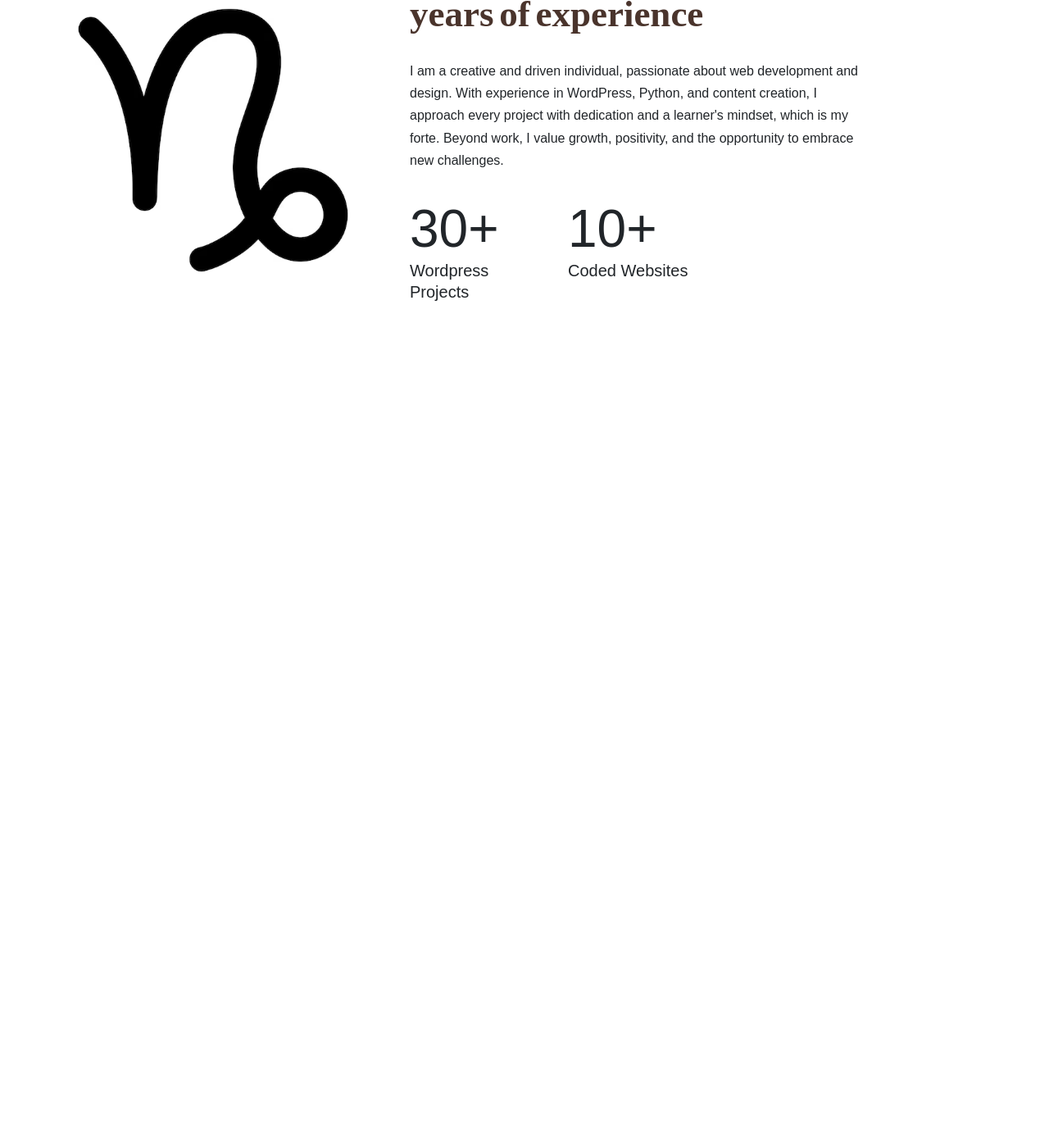
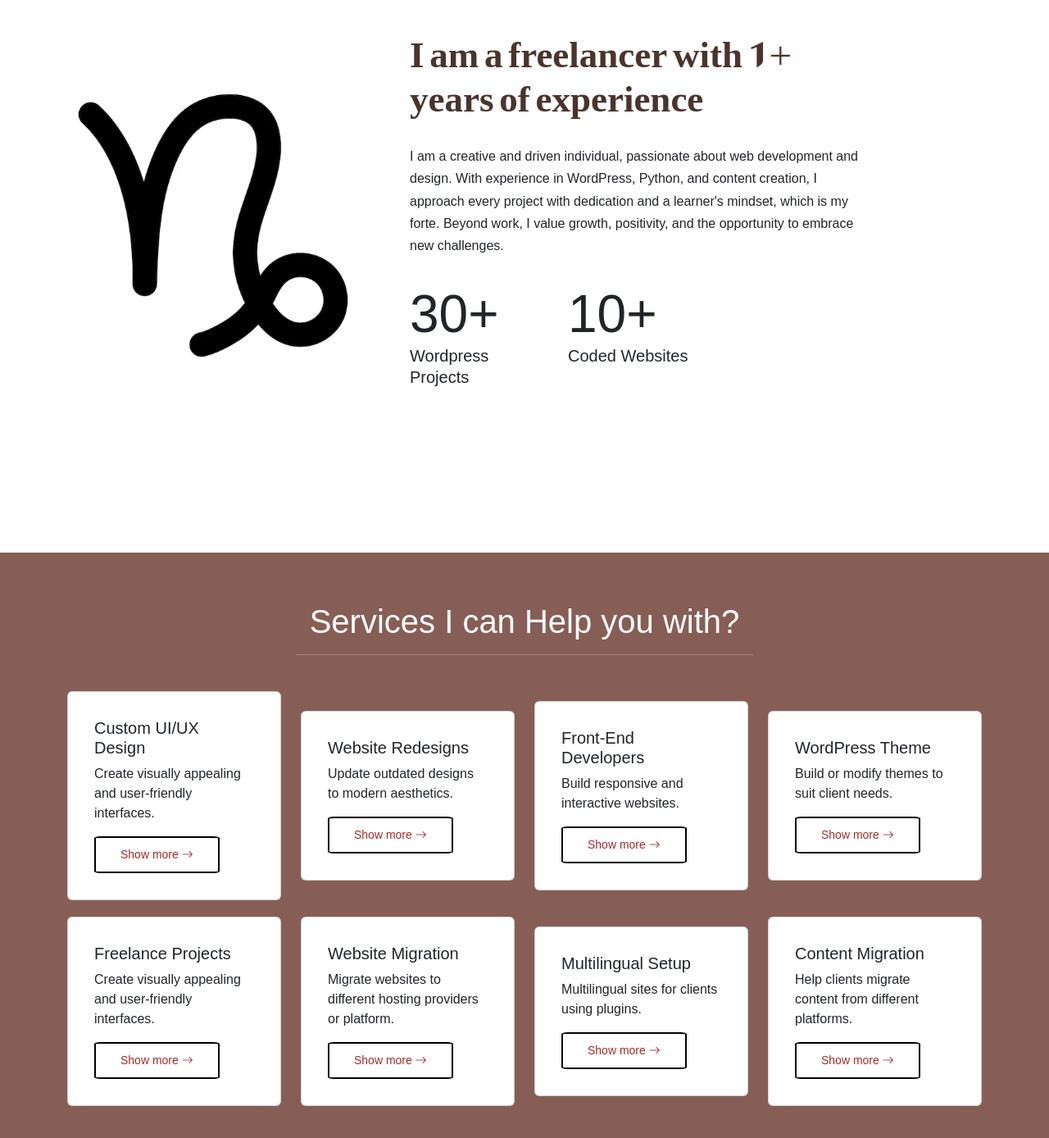
Before and after one commit to developology/RiddhiAgrawalPortfolio, a plain HTML site: page index.html in a window 1280 px wide. Shown: the part 1012-2400 px from the top of the page at 82% size. Before the commit the page ends 1478 px from the top, so only its background shows below. Drawn offline with nearby package versions, Linux system fonts and the light colour scheme; a web font is replaced by a local one.

Commit message:
Services Section

```diff
--- a/css/styles.css
+++ b/css/styles.css
@@ -117,6 +117,12 @@ body {
 /*About me Section*/
 
 
+.about_bg{
+    height: 100vh;
+    display: flex;
+    align-items:center;
+}
+
 .about_div{
     padding-right: 60px;
     padding-left: 50px;
@@ -141,18 +147,75 @@ line-height: 1.7;
 padding-top:35px;
 }
 
-
 @media (max-width: 767px) {
     .about_div{
         padding: 20px;
         order: -1;
     }
     .about_image{
-        height: 270px;
-        width: 270px;
+        height: 200px;
+        width: 200px;
+        border: 2px solid black;
+        border-radius: 50%;
+        padding: 20px;
     }
     .home_h1_about{
         font-size: 35px;
-
+    }
+    .about_bg{
+        padding-bottom: 30px;
+        height: auto;
+        align-items: start;
+        padding-top: 20px;
     }
 }
+
+/*services section*/
+
+.home_h1_services{
+    display: flex;
+    justify-content: center;
+    align-items: center;
+}
+
+.bg_services{
+    height: 100vh;
+    padding-top: 60px;
+    background-color: #80544cf0;
+    color: white;
+}
+
+.services-button{
+    padding: 10px 30px;
+    font-size: 14px;
+    line-height: 1.5;
+    text-decoration: none;
+    color: brown;
+    box-shadow: 6px 6px 0 -1px white;
+    border-radius: 5%;
+}
+
+.services-button:hover{
+color: white;
+background-color: black;
+box-shadow: 5px 5px 0 -2px white;
+}
+
+
+.div_of_cards{
+    display: flex;
+    justify-content: center;
+    align-items: center;
+}
+
+
+
+@media (max-width: 767px) {
+    .home_h1_services{
+        font-size: 24px;
+    }
+
+    .bg_services{
+        height: auto;
+    }
+}
--- a/index.html
+++ b/index.html
@@ -77,7 +77,7 @@
 
     <!--About me Section-->
 
-    <div class="container-fluid">
+    <div class="container-fluid about_bg">
       <div class="container pt-5 pb-5">
         <div class="row">
           <div class="col-lg-4 pt-4">
@@ -92,7 +92,7 @@
                 <span class="counter display-3 text-dark d-block">30+</span>
                 <span class="h5 text-gray counter_subtitle">Wordpress Projects </span>
               </div>
-              <div class="col-lg-4 pb-5">
+              <div class="col-lg-4">
                 <span class="counter display-3 text-dark d-block">10+</span>
                 <span class="h5 text-gray counter_subtitle">Coded Websites</span>
               </div>
@@ -103,5 +103,108 @@
         </div>
       </div>
     </div>
+
+
+    <!-- Services Section-->
+    <div class="container-fluid bg_services">
+      <div class="container">
+        <h1 class="home_h1_services">Services I can Help you with?</h1>
+        <hr class="text-white w-50 pb-4 pt-1 mx-auto">
+
+        <div class="row">
+          <div class="col-lg-3 div_of_cards">
+            <div class="card p-3" style="width: 20rem; margin-bottom: 20px;">
+              <div class="card-body">
+                <h5 class="card-title">Custom UI/UX Design</h5>
+                <p class="card-text">Create visually appealing and user-friendly interfaces.</p>
+                <a href="#" class="btn services-button border border-2 border-black">Show more <i class="bi bi-arrow-right"></i></a>
+              </div>
+            </div>
+          </div>
+
+
+          <div class="col-lg-3 div_of_cards">
+            <div class="card p-3" style="width: 20rem; margin-bottom: 20px;">
+              <div class="card-body">
+                <h5 class="card-title">Website Redesigns</h5>
+                <p class="card-text">Update outdated designs to modern aesthetics.</p>
+                <a href="#" class="btn services-button border border-2 border-black">Show more <i class="bi bi-arrow-right"></i></a>
+              </div>
+            </div>
+          </div>
+
+          <div class="col-lg-3 div_of_cards">
+            <div class="card p-3" style="width: 20rem; margin-bottom: 20px; ">
+              <div class="card-body">
+                <h5 class="card-title">Front-End Developers</h5>
+                <p class="card-text">Build responsive and interactive websites.</p>
+                <a href="#" class="btn services-button border border-2 border-black">Show more <i class="bi bi-arrow-right"></i></a>
+              </div>
+            </div>
+          </div>
+
+
+          <div class="col-lg-3 div_of_cards">
+            <div class="card p-3" style="width: 20rem; margin-bottom: 20px;">
+              <div class="card-body">
+                <h5 class="card-title"> WordPress Theme</h5>
+                <p class="card-text">Build or modify themes to suit client needs.</p>
+                <a href="#" class="btn services-button border border-2 border-black">Show more <i class="bi bi-arrow-right"></i></a>
+              </div>
+            </div>
+          </div>
+
+          <div class="col-lg-3 div_of_cards">
+            <div class="card p-3" style="width: 20rem; margin-bottom: 20px;">
+              <div class="card-body">
+                <h5 class="card-title">Freelance Projects</h5>
+                <p class="card-text">Create visually appealing and user-friendly interfaces.</p>
+                <a href="#" class="btn services-button border border-2 border-black">Show more <i class="bi bi-arrow-right"></i></a>
+              </div>
+            </div>
+          </div>
+
+
+          <div class="col-lg-3 div_of_cards">
+            <div class="card p-3" style="width: 20rem; margin-bottom: 20px;">
+              <div class="card-body">
+                <h5 class="card-title">Website Migration</h5>
+                <p class="card-text">Migrate websites to different hosting providers or platform.</p>
+                <a href="#" class="btn services-button border border-2 border-black">Show more <i class="bi bi-arrow-right"></i></a>
+              </div>
+            </div>
+          </div>
+
+          <div class="col-lg-3 div_of_cards">
+            <div class="card p-3" style="width: 20rem; margin-bottom: 20px;">
+              <div class="card-body">
+                <h5 class="card-title">Multilingual Setup</h5>
+                <p class="card-text">Multilingual sites for clients using plugins.</p>
+                <a href="#" class="btn services-button border border-2 border-black">Show more <i class="bi bi-arrow-right"></i></a>
+              </div>
+            </div>
+          </div>
+
+
+          <div class="col-lg-3 div_of_cards">
+            <div class="card p-3" style="width: 20rem; margin-bottom: 20px;">
+              <div class="card-body">
+                <h5 class="card-title">Content Migration</h5>
+                <p class="card-text">Help clients migrate content from different platforms. </p>
+                <a href="#" class="btn services-button border border-2 border-black">Show more <i class="bi bi-arrow-right"></i></a>
+              </div>
+            </div>
+          </div>
+
+
+
+
+        </div>
+      </div>
+    </div>
+
+
+
+
     </body>
 </html>
```
